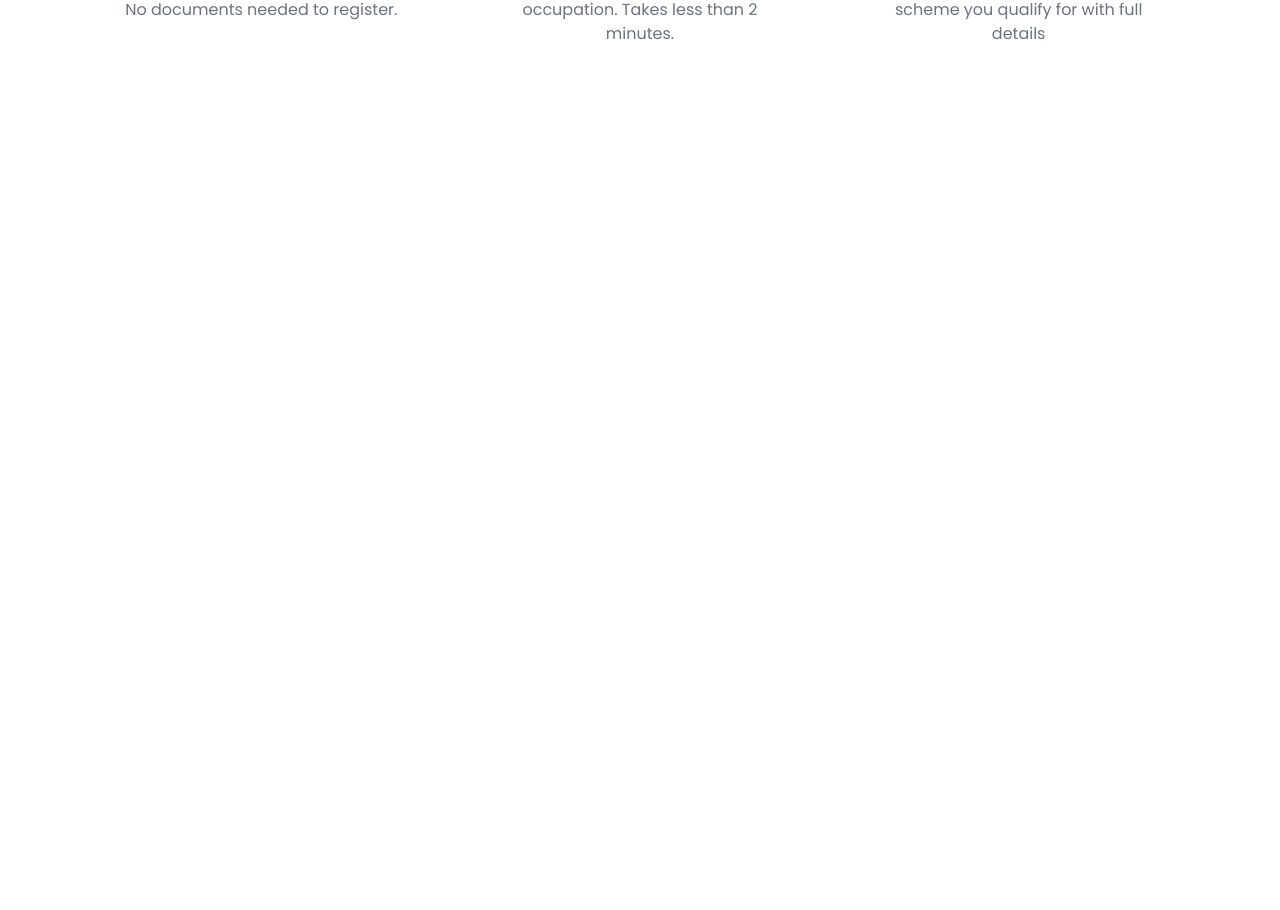
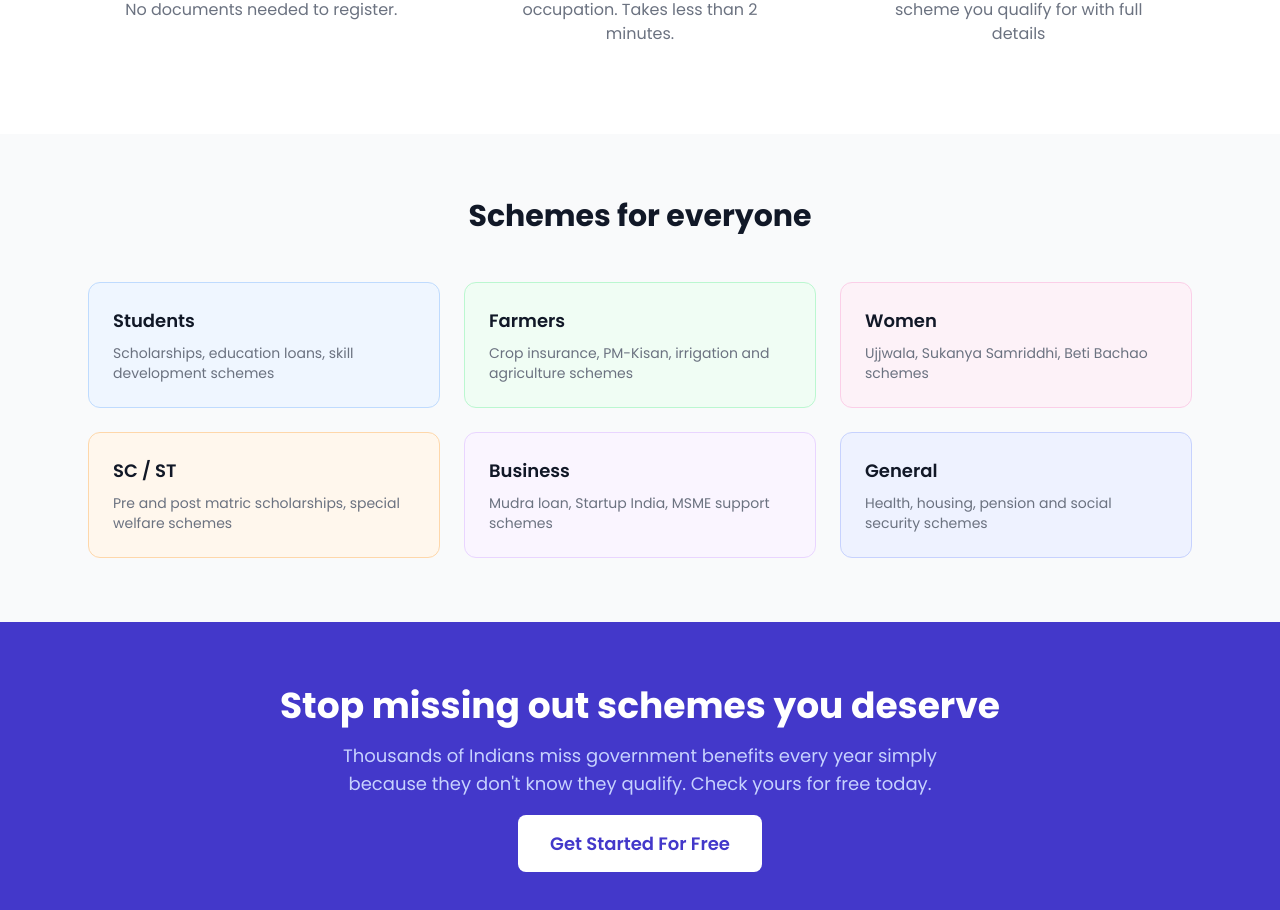
Before and after one commit to Pranav2325/yojana-sathi, a React (Vite) app in the folder client/: page / in a window 1280 px wide. Shown: the part 893-1803 px from the top of the page. Before the commit the page ends 1027 px from the top, so only its background shows below. Built offline with nearby package versions, Linux system fonts and the light colour scheme.

Commit message:
feat: add schemes category and CTA section in landing page

```diff
--- /dev/null
+++ b/client/src/components/CTA.jsx
@@ -0,0 +1,24 @@
+import React from "react";
+import { Link } from "react-router-dom";
+
+const CTA = () => {
+  return (
+    <div className="bg-indigo-700 py-16">
+      <div className="max-w-6xl mx-auto px-6 text-center">
+        <h2 className="text-3xl md:text-4xl font-bold text-white mb-4">
+          Stop missing out schemes you deserve
+        </h2>
+        <p className="text-indigo-200 text-lg mb-8 max-w-2xl mx-auto">
+          Thousands of Indians miss government benefits every year simply
+          because they don't know they qualify. Check yours for free today.
+        </p>
+        <Link to="/register" className="bg-white text-indigo-700 px-8 py-4 rounded-lg font-semibold text-lg hover:bg-indigo-50">
+        Get Started For Free
+
+        </Link>
+      </div>
+    </div>
+  );
+};
+
+export default CTA;
--- /dev/null
+++ b/client/src/components/Category.jsx
@@ -0,0 +1,59 @@
+import React from "react";
+
+const Category = () => {
+  return (
+    <div className="py-16 bg-gray-50">
+      <div className="max-w-6xl mx-auto px-6">
+        <h2 className="text-3xl font-bold text-center text-gray-900 mb-12">
+          Schemes for everyone
+        </h2>
+        <div className="grid grid-cols-1 sm:grid-cols-2 lg:grid-cols-3 gap-6">
+          {[
+            {
+              title: "Students",
+              desc: "Scholarships, education loans, skill development schemes",
+              color: "bg-blue-50 border-blue-200",
+            },
+            {
+              title: "Farmers",
+              desc: "Crop insurance, PM-Kisan, irrigation and agriculture schemes",
+              color: "bg-green-50 border-green-200",
+            },
+            {
+              title: "Women",
+              desc: "Ujjwala, Sukanya Samriddhi, Beti Bachao schemes",
+              color: "bg-pink-50 border-pink-200",
+            },
+            {
+              title: "SC / ST",
+              desc: "Pre and post matric scholarships, special welfare schemes",
+              color: "bg-orange-50 border-orange-200",
+            },
+            {
+              title: "Business",
+              desc: "Mudra loan, Startup India, MSME support schemes",
+              color: "bg-purple-50 border-purple-200",
+            },
+            {
+              title: "General",
+              desc: "Health, housing, pension and social security schemes",
+              color: "bg-indigo-50 border-indigo-200",
+            },
+          ].map((cat) => (
+            <div
+              key={cat.title}
+              className={`p-6 rounded-xl border ${cat.color}`}
+            >
+              <h3 className="text-lg font-semibold text-gray-900 mb-2">
+                {cat.title}
+              </h3>
+              <p className="text-gray-500 text-sm">{cat.desc}</p>
+            </div>
+          ))}
+        </div>
+      </div>
+    </div>
+  );
+};
+
+export default Category;
--- a/client/src/pages/LandingPage.jsx
+++ b/client/src/pages/LandingPage.jsx
@@ -2,12 +2,16 @@ import React from 'react'
 import { Link } from 'react-router-dom'
 import Hero from '../components/Hero'
 import Working from '../components/Working'
+import Category from '../components/Category'
+import CTA from '../components/CTA'
 
 const LandingPage = () => {
   return (
     <div className='min-h-screen bg-gray-50'>
        <Hero/>
        <Working/>
+       <Category/>
+       <CTA/>
     </div>
   )
 }
```
